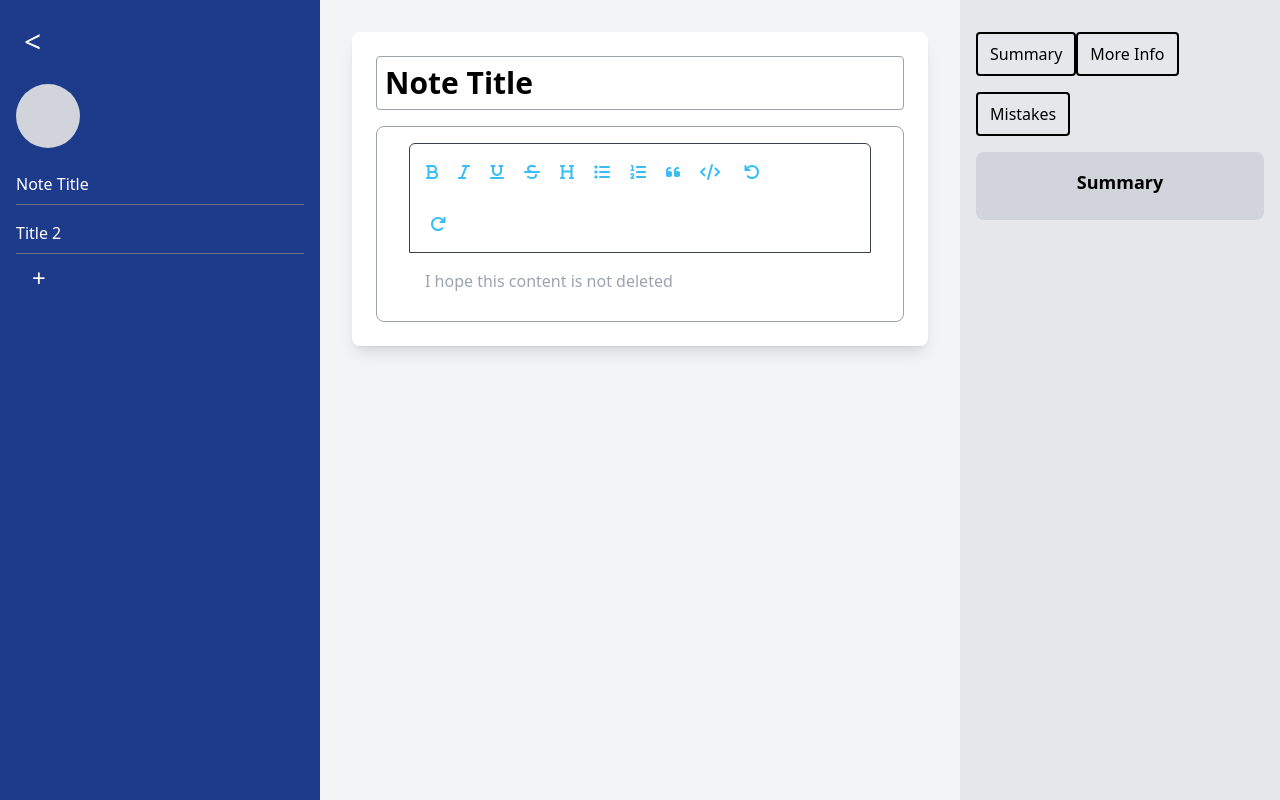
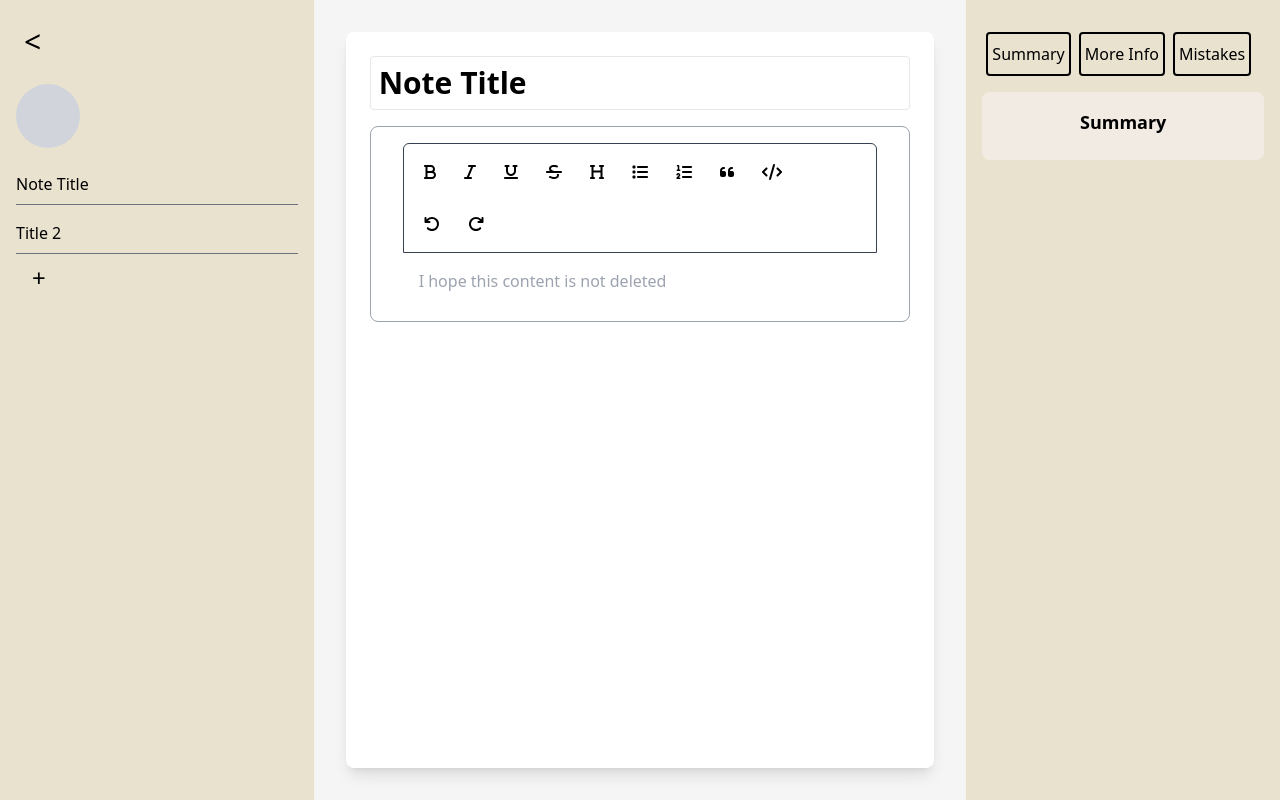
Before and after one commit to Nikko-Adrian-Pacleb/CalHacks11v1, a Next.js app in the folder frontend/: page /productPage in a window 1280 px wide. Built offline with nearby package versions, Linux system fonts and the light colour scheme.

Commit message:
july's style edit: landing page bg full, buttons hover, color design fix

```diff
--- a/frontend/app/components/Toolbar.jsx
+++ b/frontend/app/components/Toolbar.jsx
@@ -29,8 +29,8 @@ const Toolbar = ({ editor, content }) => {
           }}
           className={
             editor.isActive("bold")
-              ? "bg-sky-700 text-white p-2 rounded-lg"
-              : "text-sky-400"
+              ? "bg-black text-white p-2 rounded-lg"
+              : "text-black hover:bg-black hover:text-white p-1 hover:rounded-lg"
           }
         >
           <FontAwesomeIcon icon={faBold} />
@@ -43,8 +43,8 @@ const Toolbar = ({ editor, content }) => {
           }}
           className={
             editor.isActive("italic")
-              ? "bg-sky-700 text-white p-2 rounded-lg"
-              : "text-sky-400"
+              ? "bg-black text-white p-2 rounded-lg"
+              : "text-black hover:bg-black hover:text-white p-1 hover:rounded-lg"
           }
         >
           <FontAwesomeIcon icon={faItalic} />
@@ -57,8 +57,8 @@ const Toolbar = ({ editor, content }) => {
           }}
           className={
             editor.isActive("underline")
-              ? "bg-sky-700 text-white p-2 rounded-lg"
-              : "text-sky-400"
+              ? "bg-black text-white p-2 rounded-lg"
+              : "text-black hover:bg-black hover:text-white p-1 hover:rounded-lg"
           }
         >
           <FontAwesomeIcon icon={faUnderline} />
@@ -71,8 +71,8 @@ const Toolbar = ({ editor, content }) => {
           }}
           className={
             editor.isActive("strike")
-              ? "bg-sky-700 text-white p-2 rounded-lg"
-              : "text-sky-400"
+              ? "bg-dblack text-white p-2 rounded-lg"
+              : "text-black hover:bg-black hover:text-white p-1 hover:rounded-lg"
           }
         >
           <FontAwesomeIcon icon={faStrikethrough} />
@@ -85,8 +85,8 @@ const Toolbar = ({ editor, content }) => {
           }}
           className={
             editor.isActive("heading", { level: 2 })
-              ? "bg-sky-700 text-white p-2 rounded-lg"
-              : "text-sky-400"
+              ? "bg-dblack text-white p-2 rounded-lg"
+              : "text-black hover:bg-black hover:text-white p-1 hover:rounded-lg"
           }
         >
           <FontAwesomeIcon icon={faHeading} />
@@ -99,8 +99,8 @@ const Toolbar = ({ editor, content }) => {
           }}
           className={
             editor.isActive("bulletList")
-              ? "bg-sky-700 text-white p-2 rounded-lg"
-              : "text-sky-400"
+              ? "bg-dblack text-white p-2 rounded-lg"
+              : "text-black hover:bg-black hover:text-white p-1 hover:rounded-lg"
           }
         >
           <FontAwesomeIcon icon={faList} />
@@ -113,8 +113,8 @@ const Toolbar = ({ editor, content }) => {
           }}
           className={
             editor.isActive("orderedList")
-              ? "bg-sky-700 text-white p-2 rounded-lg"
-              : "text-sky-400"
+              ? "bg-dblack text-white p-2 rounded-lg"
+              : "text-black hover:bg-black hover:text-white p-1 hover:rounded-lg"
           }
         >
           <FontAwesomeIcon icon={faListOl} />
@@ -127,8 +127,8 @@ const Toolbar = ({ editor, content }) => {
           }}
           className={
             editor.isActive("blockquote")
-              ? "bg-sky-700 text-white p-2 rounded-lg"
-              : "text-sky-400"
+              ? "bg-black text-white p-2 rounded-lg"
+              : "text-black hover:bg-black hover:text-white p-1 hover:rounded-lg"
           }
         >
           <FontAwesomeIcon icon={faQuoteLeft} />
@@ -141,8 +141,8 @@ const Toolbar = ({ editor, content }) => {
           }}
           className={
             editor.isActive("code")
-              ? "bg-sky-700 text-white p-2 rounded-lg"
-              : "text-sky-400"
+              ? "bg-black text-white p-2 rounded-lg"
+              : "text-black hover:bg-black hover:text-white p-1 hover:rounded-lg"
           }
         >
           <FontAwesomeIcon icon={faCode} />
@@ -155,8 +155,8 @@ const Toolbar = ({ editor, content }) => {
           }}
           className={
             editor.isActive("undo")
-              ? "bg-sky-700 text-white p-2 rounded-lg"
-              : "text-sky-400 hover:bg-sky-700 hover:text-white p-1 hover:rounded-lg"
+              ? "bg-black text-white p-2 rounded-lg"
+              : "text-black hover:bg-black hover:text-white p-1 hover:rounded-lg"
           }
         >
           <FontAwesomeIcon icon={faUndo} />
@@ -169,8 +169,8 @@ const Toolbar = ({ editor, content }) => {
           }}
           className={
             editor.isActive("redo")
-              ? "bg-sky-700 text-white p-2 rounded-lg"
-              : "text-sky-400 hover:bg-sky-700 hover:text-white p-1 hover:rounded-lg"
+              ? "bg-black text-white p-2 rounded-lg"
+              : "text-black hover:bg-sky-700 hover:text-white p-1 hover:rounded-lg"
           }
         >
           <FontAwesomeIcon icon={faRedo} />
--- a/frontend/app/page.tsx
+++ b/frontend/app/page.tsx
@@ -3,7 +3,7 @@ import Link from "next/link";
 export default function Home() {
   return (
     <main
-      className="container mx-auto min-h-screen flex flex-col items-center justify-center text-center"
+      className="w-full mx-auto min-h-screen flex flex-col items-center justify-center text-center"
       style={{
         backgroundImage: "url('/images/bg.jpeg')", // Correctly referencing the image
         backgroundSize: "cover", // Ensure the image covers the entire area
--- a/frontend/app/productPage/page.jsx
+++ b/frontend/app/productPage/page.jsx
@@ -226,7 +226,7 @@ export default function Home() {
     <div className="flex h-screen">
       {/* Sidebar */}
       <div
-        className={`bg-blue-900 text-white p-4 transition-all duration-300 ${
+        className={`bg-cLeft text-black p-4 transition-all duration-300 ${
           isSidebarOpen ? "w-1/4" : "w-12"
         }`}
       >
@@ -234,7 +234,7 @@ export default function Home() {
           className="text-black p-2 mb-4"
           onClick={() => setIsSidebarOpen(!isSidebarOpen)}
         >
-          <span className="text-3xl text-cBeige">{isSidebarOpen ? "<" : ">"}</span>
+          <span className="text-3xl text-black">{isSidebarOpen ? "<" : ">"}</span>
         </button>
         {isSidebarOpen && (
           <div>
@@ -254,7 +254,7 @@ export default function Home() {
               ))}
             </ul>
             <button
-              className="text-2xl hover:bold text-white px-4 rounded mt-2"
+              className="text-2xl hover:bold text-black px-4 rounded mt-2"
               onClick={addNewNote}
             >
               +
@@ -264,21 +264,22 @@ export default function Home() {
       </div>
 
       {/* Main Content */}
-      <div className="bg-gray-100 flex-grow p-8">
-        <div className="bg-white rounded-lg p-6 shadow-lg">
+      <div className="bg-mWhite flex-grow p-8">
+        <div className="bg-white rounded-lg p-6 h-full shadow-lg">
           <h1 className="text-3xl font-bold mb-4">
             <input
               type="text"
+
               value={currentNote.title}
               onChange={handleTitleChange} // Handle title changes
-              className="border border-gray-400 rounded p-2 w-full"
+              className="border border-cDarkBlue rounded p-2 w-full"
             />
           </h1>
 
           <div className="border border-gray-400 p-4 rounded-lg">
             {isEditing && (
               <Tiptap
-                className="bg-cDarkBlack"
+                className="bg-cDarkBlue"
                 content={currentNote.content}
                 onContentChange={handleContentChange}
               />
@@ -288,29 +289,29 @@ export default function Home() {
       </div>
 
       {/* Right Sidebar */}
-      <div className="w-1/4 bg-gray-200 p-4 space-y-4">
+      <div className="w-1/4 bg-cLeft p-4 space-y-4">
         {/* Button for different implementations */}
         <button
-          className="border-solid border-2 border-black rounded py-2 px-3 mt-2"
+          className="border-solid border-2 border-black hover:bg-rightside rounded py-2 mx-1 px-1 mt-2"
           onClick={() => handleSectionChangeClick("Summary")}
         >
           Summary
         </button>
         <button
-          className="border-solid border-2 border-black rounded py-2 px-3 mt-2"
+          className="border-solid border-2 hover:bg-rightside border-black rounded py-2 px-1 mx-1 mt-2"
           onClick={() => handleSectionChangeClick("More Info")}
         >
           More Info
         </button>
         <button
-          className="border-solid border-2 border-black rounded py-2 px-3 mt-2"
+          className="border-solid border-2 border-black hover:bg-rightside rounded py-2 px-1  mx-1 mt-2"
           onClick={() => handleSectionChangeClick("Mistakes")}
         >
           Mistakes
         </button>
 
         {/* Content Section */}
-        <div className="bg-gray-300 p-4 rounded-lg flex flex-col items-center justify-center">
+        <div className="bg-rightside p-4 rounded-lg flex flex-col items-center justify-center">
           {loading ? <div role="status">
            <svg aria-hidden="true" class="inline w-8 h-8 text-gray-200 animate-spin dark:text-gray-600 fill-blue-600" viewBox="0 0 100 101" fill="none" xmlns="http://www.w3.org/2000/svg">
         <path d="M100 50.5908C100 78.2051 77.6142 100.591 50 100.591C22.3858 100.591 0 78.2051 0 50.5908C0 22.9766 22.3858 0.59082 50 0.59082C77.6142 0.59082 100 22.9766 100 50.5908ZM9.08144 50.5908C9.08144 73.1895 27.4013 91.5094 50 91.5094C72.5987 91.5094 90.9186 73.1895 90.9186 50.5908C90.9186 27.9921 72.5987 9.67226 50 9.67226C27.4013 9.67226 9.08144 27.9921 9.08144 50.5908Z" fill="currentColor"/>
--- a/frontend/tailwind.config.ts
+++ b/frontend/tailwind.config.ts
@@ -17,14 +17,14 @@ module.exports = {
       colors: {
         background: "var(--background)",
         foreground: "var(--foreground)",
-        cGray: '#d9d8dd',
+        rightside: '#F2EBE3',
         cBeige: '#f6f7f2',
         cBlue: '#3c4f6d',
-        cLighBlue: '#a5b5c4',
-        cDarkBlue: '#0A1944',
-        nWhite: '#F6F7F2',
-        hWhite: '#faf6ef',
-        mWhite: '#FFFFFF'
+        cLighBlue: '#A5B5C4',
+        cLeft: '#E9E2CF',
+        mbWhite: '#F8F6F0',
+        mWhite: '#F5F5F5',
+        buttonB: '#F7E7CE'
       },
     },
   },
```
